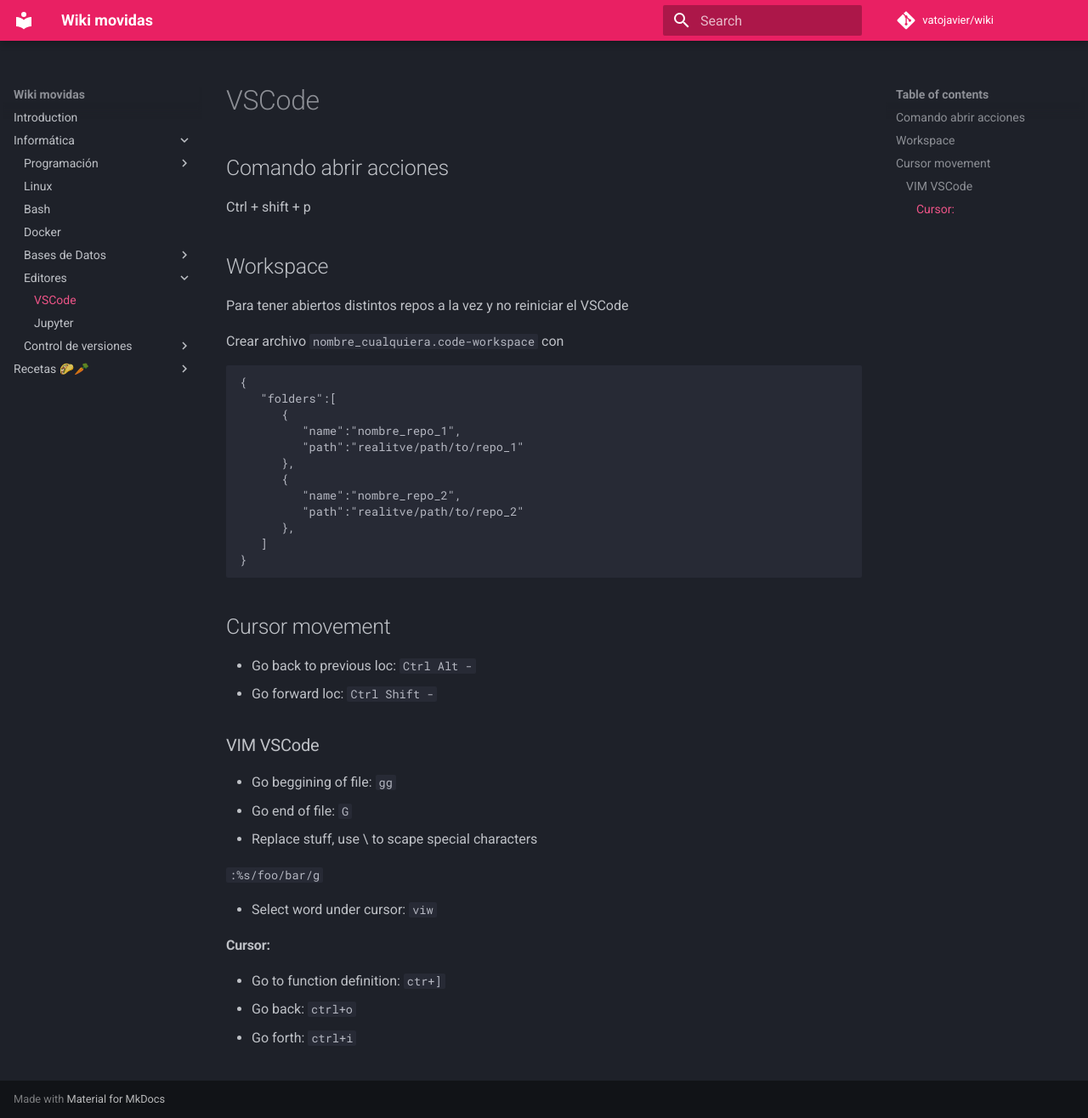
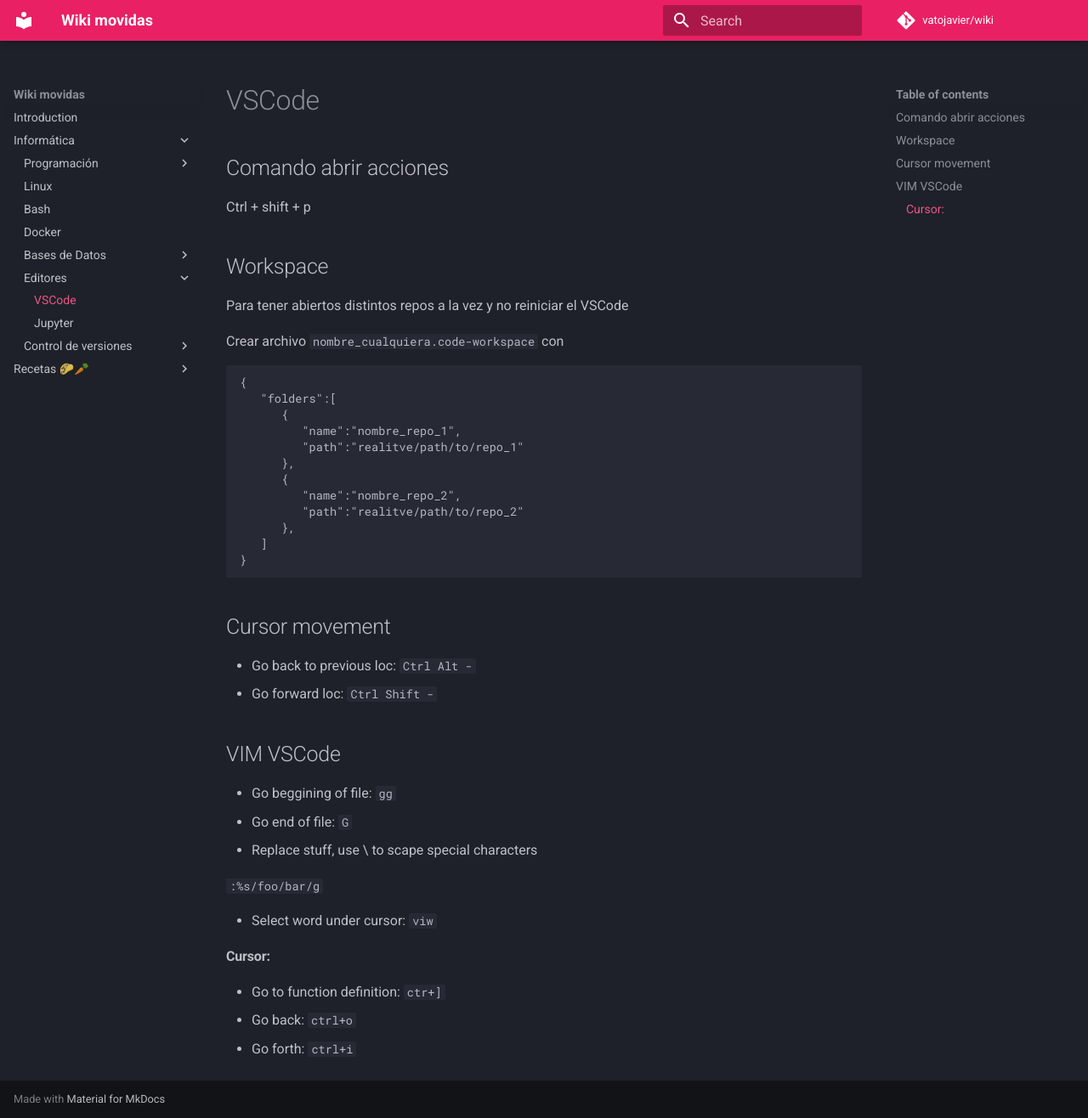
Before and after one commit to vatojavier/wiki, an MkDocs documentation site: the page built from docs/informatica/editores/vscode.md, in a window 1280 px wide and 1316 px high. Shown: the whole window at 85% size. Built offline with MkDocs 1.6.1 and Material for MkDocs 9.7.7, drawn with Linux system fonts in a browser that asks for light colours; comment, search, counter and statistics services are not loaded.

```diff
--- a/docs/informatica/editores/vscode.md
+++ b/docs/informatica/editores/vscode.md
@@ -30,7 +30,7 @@ Crear archivo `nombre_cualquiera.code-workspace` con
 - Go back to previous loc: `Ctrl Alt -`
 - Go forward loc: `Ctrl Shift -`
 
-### VIM VSCode
+## VIM VSCode
 - Go beggining of file: `gg`
 - Go end of file: `G`
 - Replace stuff, use \ to scape special characters
```
